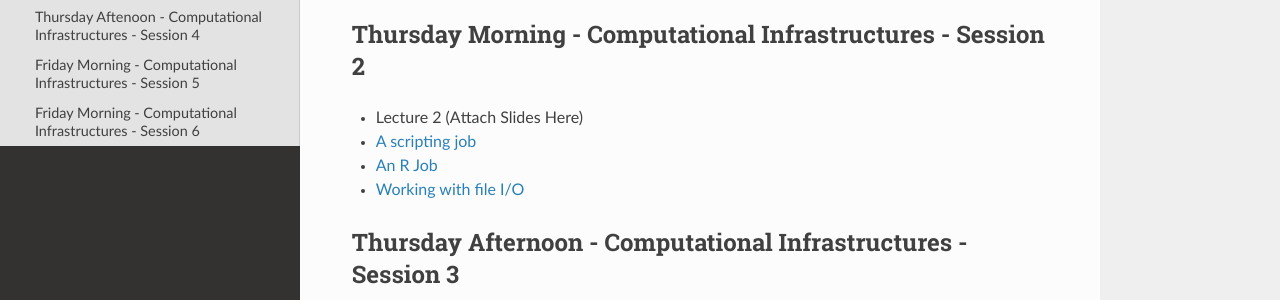
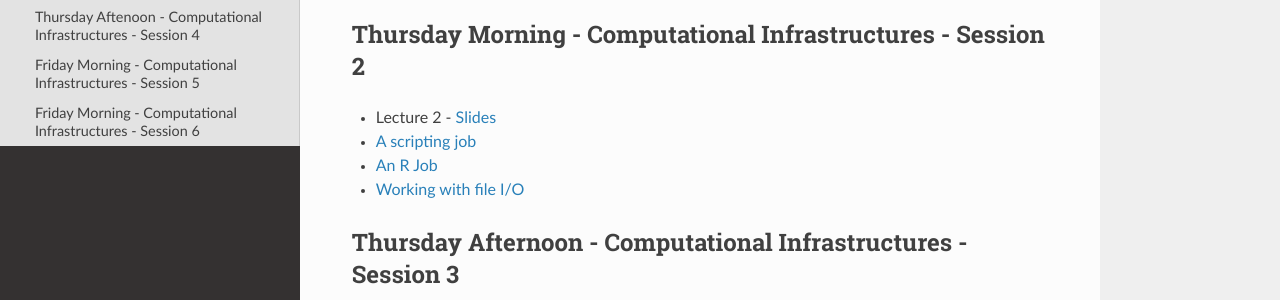
Before and after one commit to opensciencegrid/dosar, an MkDocs documentation site: the page built from docs/Materials/TriesteMaterials.md, in a window 1280 px wide and 900 px high. Shown: the part 398-698 px from the top of the window. Built offline with MkDocs 1.6.1, drawn with Linux system fonts in a browser that asks for light colours; nearby versions of some CDN libraries; old or Windows-style settings are respelled for this version of MkDocs.

Commit message:
Update TriesteMaterials.md

```diff
--- a/docs/Materials/TriesteMaterials.md
+++ b/docs/Materials/TriesteMaterials.md
@@ -11,7 +11,7 @@
 
 ## Thursday Morning - Computational Infrastructures - Session 2
 
-   * Lecture 2 (Attach Slides Here)
+   * Lecture 2 - [Slides](https://github.com/opensciencegrid/dosar/blob/master/docs/Materials/RDA-Lecture2-2017.pdf)
    * [A scripting job](https://github.com/opensciencegrid/dosar/blob/master/docs/Materials/05-ScriptingJob.md)
    * [An R Job](https://github.com/opensciencegrid/dosar/blob/master/docs/Materials/06-RJob.md)
    * [Working with file I/O](https://github.com/opensciencegrid/dosar/blob/master/docs/Materials/07-WorkingwithFiles.md)
```
